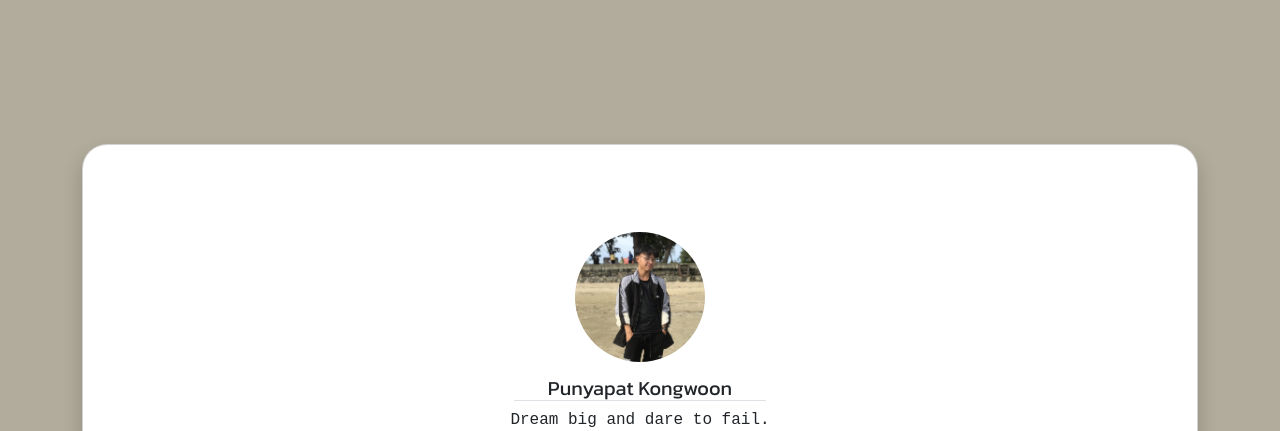
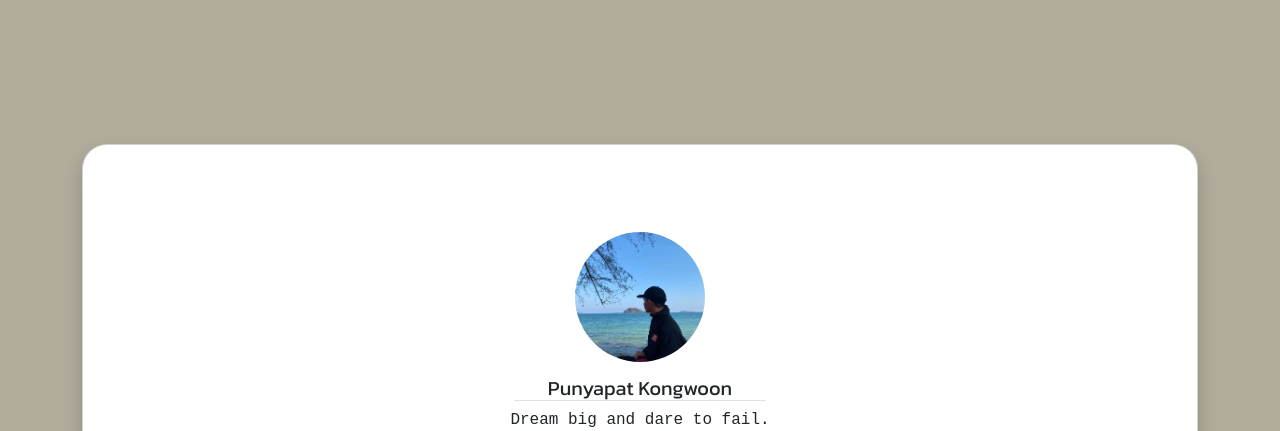
Before and after one commit to XPZTY1/My-Profile, a plain HTML site: page index.html in a window 1280 px wide. Shown: the top 431 px of the page. Drawn offline with nearby package versions, Linux system fonts and the light colour scheme; a web font is replaced by a local one.

Commit message:
Update index.html

```diff
--- a/index.html
+++ b/index.html
@@ -20,7 +20,7 @@
             <!-- Card -->
             <div class="card">
                 <!-- Img -->
-                <img class="cover" src="profile_me.jpg">
+                <img class="cover" src="1747217546602.png">
                 <!-- Img -->
 
                 <!-- Content -->
```
